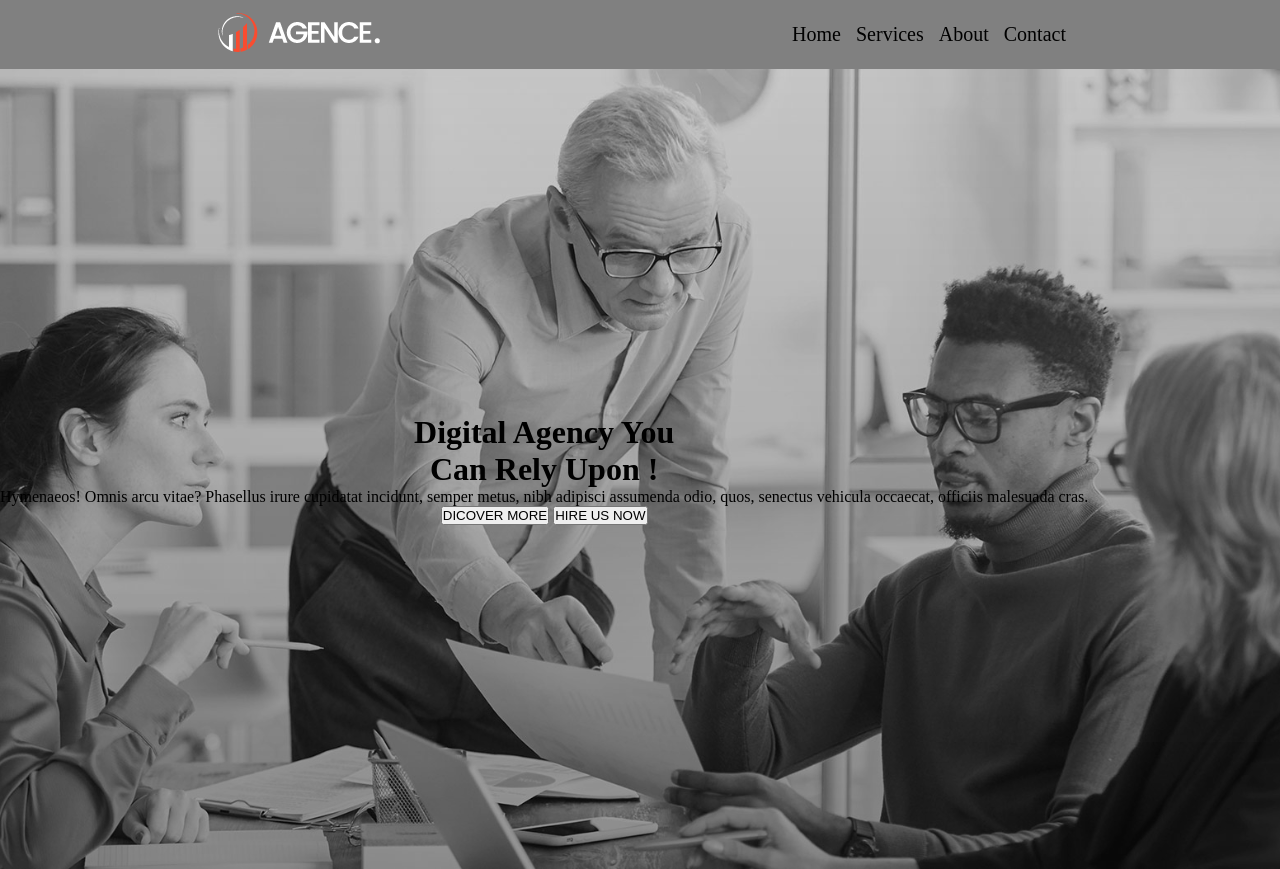
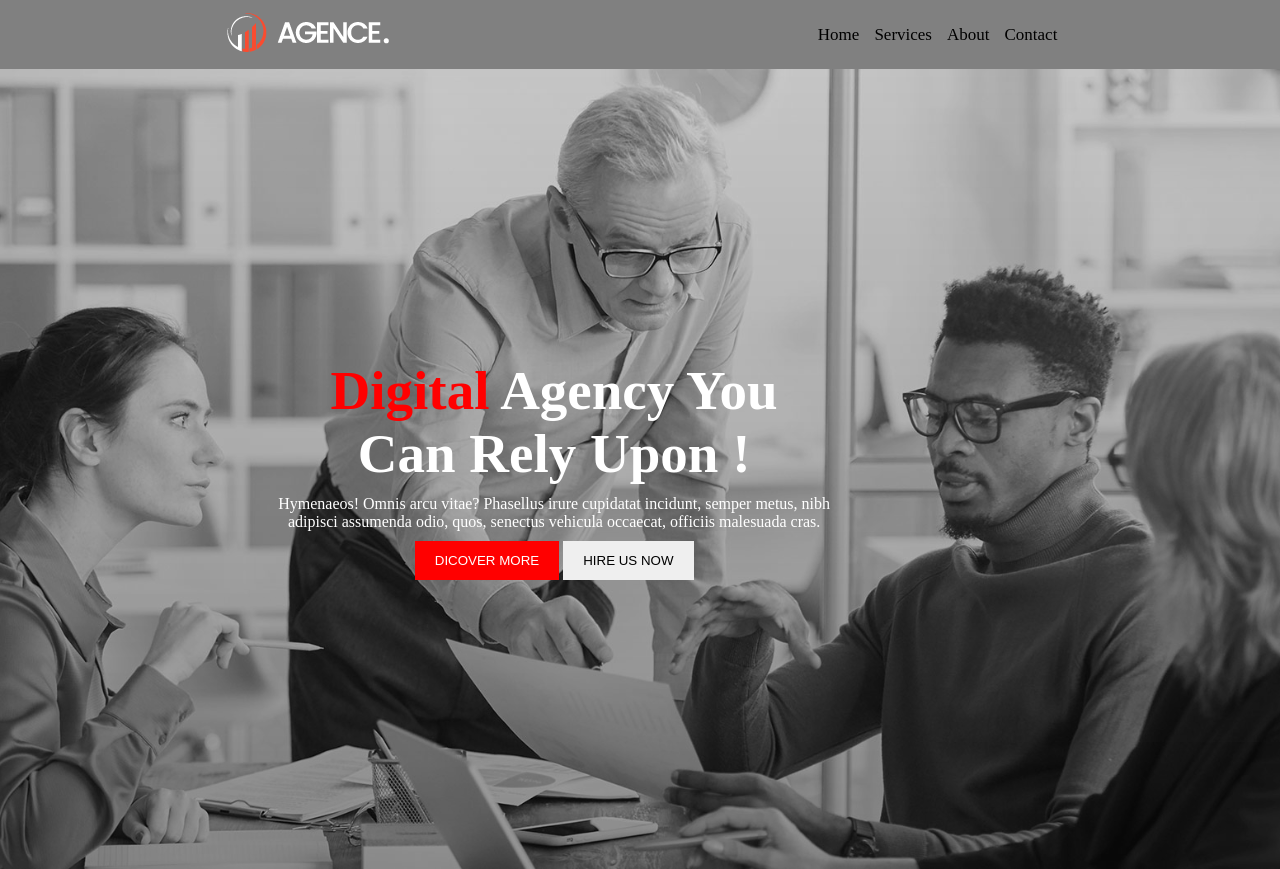
Before and after one commit to Lagbena/create-protfolio, a plain HTML site: page index.html in a window 1280 px wide. Drawn offline with Linux system fonts and the light colour scheme.

Commit message:
added more code

```diff
--- a/index.html
+++ b/index.html
@@ -21,10 +21,10 @@
         </div>
         <div class="banner-container">
             <div class="banner-info">
-                <h1> <span class="primary">Digital</span> Agency You<br>Can Rely Upon !</h1>
-                <p>Hymenaeos! Omnis arcu vitae? Phasellus irure cupidatat incidunt, semper metus, nibh adipisci assumenda odio, quos, senectus vehicula occaecat, officiis malesuada cras.</p>
-                <button>DICOVER MORE</button>
-                <button>HIRE US NOW</button></div>
+                <h1 class="title"> <span class="primary">Digital</span> Agency You<br>Can Rely Upon !</h1>
+                <p class="description">Hymenaeos! Omnis arcu vitae? Phasellus irure cupidatat incidunt, semper metus, nibh adipisci assumenda odio, quos, senectus vehicula occaecat, officiis malesuada cras.</p>
+                <button class="btn bg-color">DICOVER MORE</button>
+                <button class="btn">HIRE US NOW</button></div>
         </div>
   </header>
   <main>
--- a/styles.css
+++ b/styles.css
@@ -10,7 +10,7 @@
 .menus ul{
     display:flex;
     list-style: none;
-    font-size: 20px;
+    font-size: 17px;
     gap: 15px;
 }
 .banner-container{
@@ -25,6 +25,23 @@
     text-align: center;
 
 }
-.banner-info{
-
+.primary{color:red;}
+.title{
+    font-size: 55px;
+    color: white;
+    font-weight: bold;
 }
+.description{
+    color: white;
+    padding: 10px;
+    width: 50%;
+    margin: auto;
+}
+.btn{
+    padding: 12px 20px;
+    border: none;
+}
+.bg-color{
+    background-color: red;
+    color: white;
+}
```
